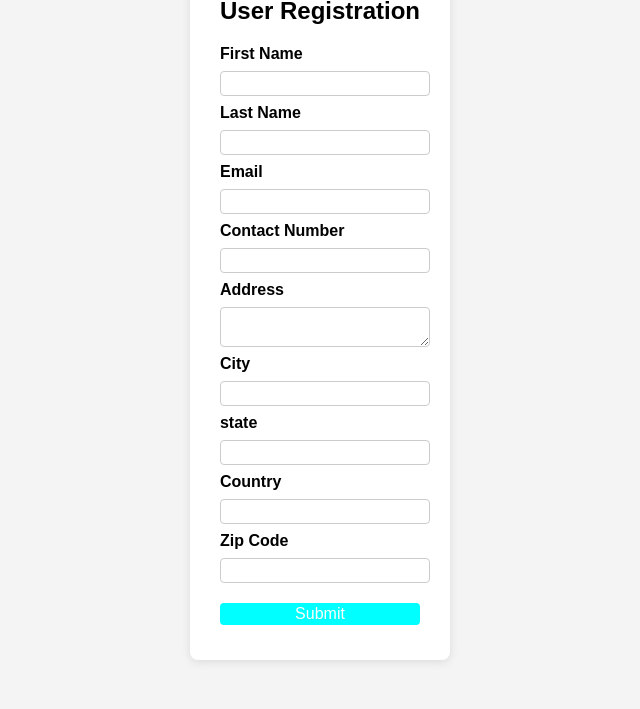
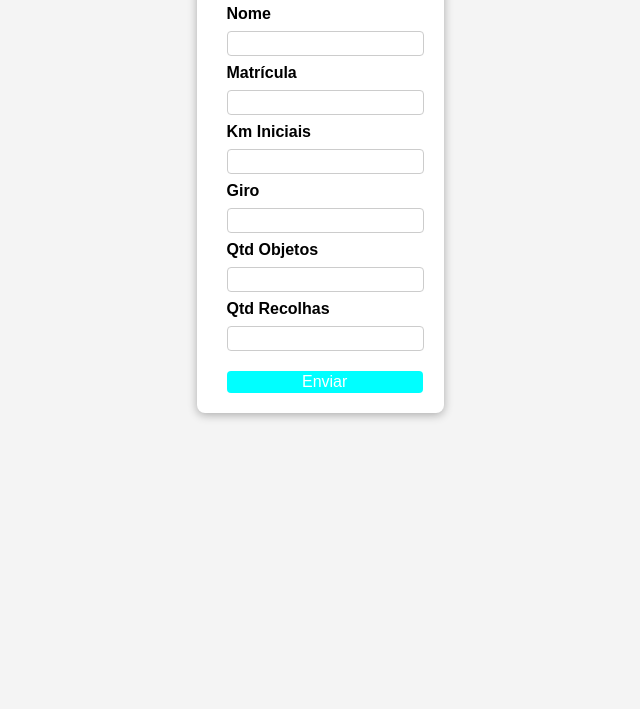
Before and after one commit to faleite/forms, a plain HTML site: page back-form/src/main/resources/static/index.html in a window 1280 px wide. Shown: the part 91-800 px from the top of the page, without its empty margins (320-960 px from the left). Drawn offline with Linux system fonts and the light colour scheme.

```diff
--- a/back-form/src/main/resources/static/index.html
+++ b/back-form/src/main/resources/static/index.html
@@ -3,43 +3,33 @@
 <head>
 	<meta charset="UTF-8">
 	<meta name="viewport" content="width=device-width, initial-scale=1.0">
-    <title>Form Handling</title>
+	<title>Controle Diário</title>
 	<link rel="stylesheet" href="style.css">
 </head>
 <body>
-<form id="userForm">
-    <h2>User Registration</h2>
+	<form id="controleDiario">
+		<h2>Controle Diário</h2>
 
-    <label for="firstName">First Name</label>
-    <input type="text" id="firstName" name="firstName">
+		<label for="name">Nome</label>
+		<input type="text" id="name" name="nome">
 
-    <label for="lastName">Last Name</label>
-    <input type="text" id="lastName" name="lastName">
+		<label for="matricula">Matrícula</label>
+		<input type="text" id="matricula" name="matricula">
 
-    <label for="email">Email</label>
-    <input type="text" id="email" name="email">
+		<label for="kmIniciais">Km Iniciais</label>
+		<input type="number" id="kmIniciais" name="kmIniciais">
 
-    <label for="contactNumber">Contact Number</label>
-    <input type="text" id="contactNumber" name="contactNumber">
+		<label for="giro">Giro</label>
+		<input type="text" id="giro" name="giro">
 
-    <label for="address">Address</label>
-    <textarea id="address" name="address"></textarea>
+		<label for="qtdObjetos">Qtd Objetos</label>
+		<input type="number" id="qtdObjetos" name="qtdObjetos">
 
-    <label for="city">City</label>
-    <input type="text" id="city" name="city">
+		<label for="qtdRecolhas">Qtd Recolhas</label>
+		<input type="number" id="qtdRecolhas" name="qtdRecolhas">
 
-    <label for="state">state</label>
-    <input type="text" id="state" name="state">
-
-    <label for="country">Country</label>
-    <input type="text" id="country" name="country">
-
-    <label for="zipCode">Zip Code</label>
-    <input type="text" id="zipCode" name="zipCode">
-
-    <button type="submit">Submit</button>
+		<button type="submit">Enviar</button>
 		<div id="success" class="success"></div>
-
 	</form>
 	<script src="script.js"></script>
 </body>
--- a/back-form/src/main/resources/static/script.js
+++ b/back-form/src/main/resources/static/script.js
@@ -1,26 +1,19 @@
-document.getElementById("userForm").addEventListener("submit", function(event) {
-    // console.log("Objeto do evento: ", event);
-    // console.log("Quem disparou o evento: ", event.target);
 
-    event.preventDefault(); // Prevent the default form submission
+document.getElementById("controleDiario").addEventListener("submit", function(event) {
+	event.preventDefault(); // Permite que você controle o envio via JavaScript
 
 	const formData = {
-        firstName: document.getElementById("firstName").value,
-        lastName: document.getElementById("lastName").value,
-        email: document.getElementById("email").value,
-        contactNumber: document.getElementById("contactNumber").value,
-        address: document.getElementById("address").value,
-        city: document.getElementById("city").value,
-        state: document.getElementById("state").value,
-        country: document.getElementById("country").value,
+		name: document.getElementById("name").value,
+		matricula: document.getElementById("matricula").value,
+		kmIniciais: document.getElementById("kmIniciais").value,
+		giro: document.getElementById("giro").value,
+		qtdObjetos: document.getElementById("qtdObjetos").value,
+		qtdRecolhas: document.getElementById("qtdRecolhas").value
 	}
 
-    console.log("Form Data submitted: ", formData);
+	console.log("Form Data: ", formData);
 
-    // Now call spring boot api and save into database
-
-    fetch('/api/save-data',
-        {
+	fetch('http://localhost:8080/api/save-data', {
 		method: 'POST',
 		headers: {
 			'Content-Type': 'application/json'
@@ -28,14 +21,14 @@
 		body: JSON.stringify(formData)
 	}).then(response => {
 		if (response.ok) {
+			console.log("Form Data submitted: ", formData);
 			document.getElementById("success").innerText = "Data saved successfully";
-            document.getElementById("userForm").reset(); // Reset the form
+			document.getElementById("controleDiario").reset();
 		} else {
-            //throw new Error('Network response was not ok');
-            alert("Error saving data. Please try again.");
+			alert("Error savind data. Please try again.");
 		}
 	}).catch(error => {
-        console.error("Error:", error);
-        alert("Error saving data. Please try again.");
+		console.error("Error: ", error);
+		alert("Error savind data. Please try again.");
 	});
 });
--- a/back-form/src/main/resources/static/style.css
+++ b/back-form/src/main/resources/static/style.css
@@ -1,86 +1,21 @@
-/* O seletor 'body' aplica estilos à página inteira */
+
 body {
-    font-family: Arial, sans-serif; /* Define a fonte: usa Arial ou qualquer sem serifa se não houver Arial */
-    background-color: #f4f4f4;    /* Define uma cor de fundo cinza bem clarinho */
-    display: flex;                 /* Ativa o modo Flexbox para alinhar elementos filhos facilmente */
-    justify-content: center;       /* Centraliza o conteúdo (o formulário) horizontalmente */
-    padding: 40px;                 /* Cria um espaço interno de 40px nas bordas da página */
-}
-
-/* Estilo do container do formulário */
-form {
-    background-color: #fff;        /* Fundo branco para o formulário se destacar do corpo cinza */
-    padding: 20px 30px;            /* Espaço interno: 20px (cima/baixo) e 30px (lados) */
-    border-radius: 8px;            /* Arredonda os cantos do formulário */
-    box-shadow: 0 2px 10px rgba(0, 0, 0, 0.1); /* Cria uma sombra suave para dar profundidade */
-}
-
-/* Título do formulário */
-h2 {
-    text-align: center;            /* Centraliza o texto do título */
-    margin-bottom: 20px;           /* Empurra o conteúdo abaixo dele para longe em 20px */
-}
-
-/* Rótulos dos campos (ex: "Nome", "E-mail") */
-label {
-    display: block;                /* Faz o label ocupar a linha toda, forçando o input a ir para baixo */
-    margin-top: 8px;               /* Dá um espaço em relação ao elemento de cima */
-    font-weight: bold;             /* Deixa o texto em negrito */
-}
-
-/* Campos de entrada e área de texto */
-input, textarea {
-    display: block;                /* Garante que ocupem sua própria linha */
-    width: 100%;                   /* Faz com que ocupem toda a largura disponível do formulário */
-    padding: 4px;                  /* Espaço interno para o texto não encostar nas bordas (está bem pequeno aqui!) */
-    margin-top: 8px;               /* Espaço entre o label e o campo */
-    border: 1px solid #ccc;        /* Borda fina e cinza */
-    border-radius: 4px;            /* Arredonda levemente os cantos dos campos */
-}
-
-/* Estilo do botão de envio */
-button {
-    margin-top: 20px;              /* Espaço grande acima do botão para separá-lo dos campos */
-    width: 100%;                   /* Botão ocupa a largura total do formulário */
-    background-color: aqua;        /* Cor de fundo azul piscina */
-    color: white;                  /* Cor do texto branca */
-    border: none;                  /* Remove a borda padrão feia do navegador */
-    padding: 2px;                  /* Espaço interno do botão (também está bem pequeno) */
-    border-radius: 4px;            /* Arredonda os cantos do botão */
-    font-size: 16px;               /* Aumenta o tamanho da letra do botão */
-    cursor: pointer;               /* Transforma a seta do mouse em uma "mãozinha" ao passar por cima */
-}
-
-/* Efeito visual quando o mouse passa sobre o botão */
-button:hover {
-    background-color: #007bff;     /* Muda a cor para um azul mais escuro ao passar o mouse */
-}
-
-/* Classe para a mensagem de sucesso que seu JS exibe */
-.success {
-    margin: 15px;                  /* Espaçamento ao redor da mensagem */
-    color: green;                  /* Texto na cor verde para indicar sucesso */
-    text-align: center;            /* Centraliza a mensagem de confirmação */
-}
-
-/* body {
 	font-family: Arial, sans-serif;
 	background-color: #f4f4f4;
 	display: flex;
 	justify-content: center;
-	padding: 40px;
+	padding: 80x;
 }
 
 form {
 	background-color: #fff;
 	padding: 20px 30px;
 	border-radius: 8px;
-	box-shadow: 0 2px 10px rgba(0, 0, 0, 0.1);
+	box-shadow: 0 2px 10px rgb(0, 0, 0, 0.3);
 }
 
 h2 {
 	text-align: center;
-	margin-bottom: 20px;
 }
 
 label {
@@ -89,19 +24,19 @@
 	font-weight: bold;
 }
 
-input, textarea {
+input {
 	display: block;
 	width: 100%;
-	padding: 2px;
-	margin-top:  8px;
+	padding: 4px;
+	margin-top: 8px;
 	border: 1px solid #ccc;
 	border-radius: 4px;
 }
 
 button {
 	margin-top: 20px;
-	width: 100%;
-	background-color: aqua;
+	width: 105%;
+	background-color:aqua;
 	color: white;
 	border: none;
 	padding: 2px;
@@ -113,9 +48,3 @@
 button:hover {
 	background-color: #007bff;
 }
-
-.success {
-	margin: 15px;
-	color: green;
-	text-align: center;
-} */
```
Lines whose indentation alone changed are shown as unchanged.
